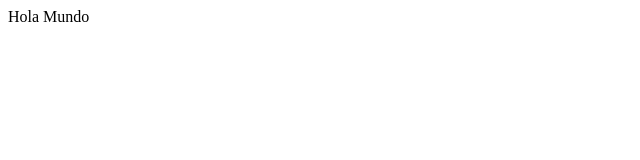
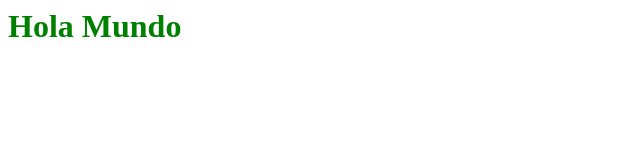
Before and after one commit to Yeux08/CV, a plain HTML site: page HolaM.html in a window 1280 px wide. Shown: the whole page, without its empty margins (0-640 px from the left). Drawn offline with Linux system fonts and the light colour scheme.

Commit message:
Update HolaM.html

```diff
--- a/HolaM.html
+++ b/HolaM.html
@@ -2,6 +2,6 @@
 <head>
 </head>
 <body>
-Hola Mundo
+<h1 style="Color: Green;">Hola Mundo</h1>
 </body>
 </html>
```
